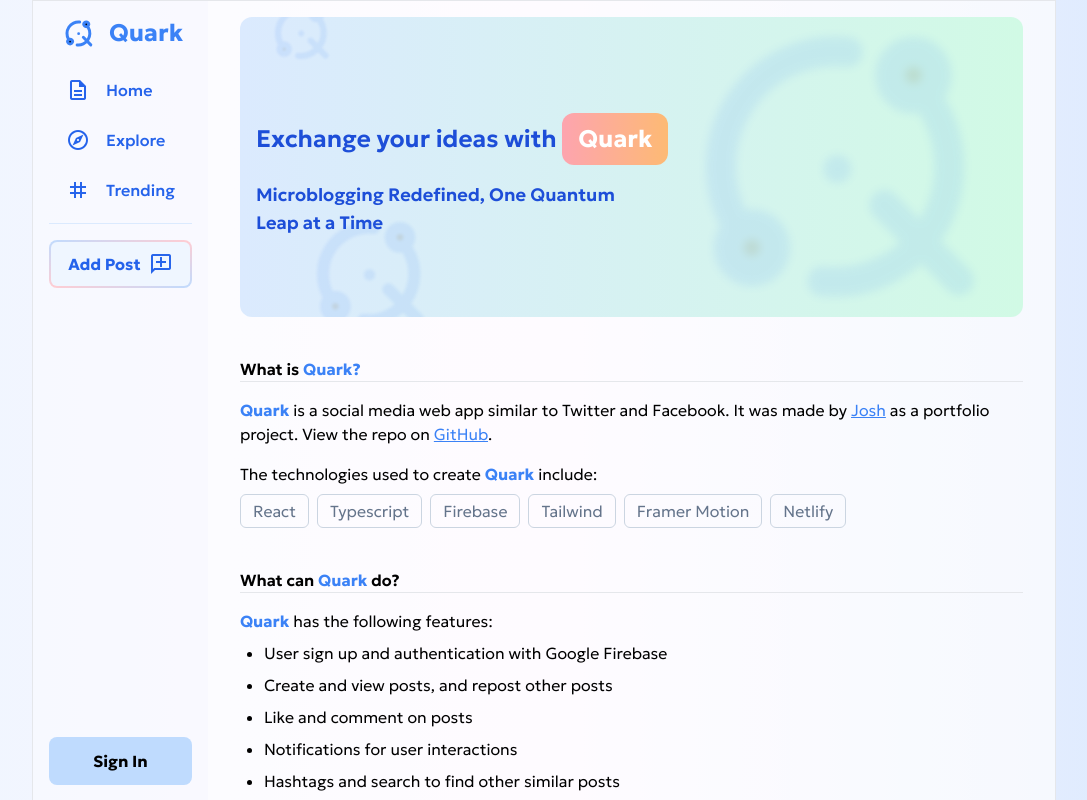
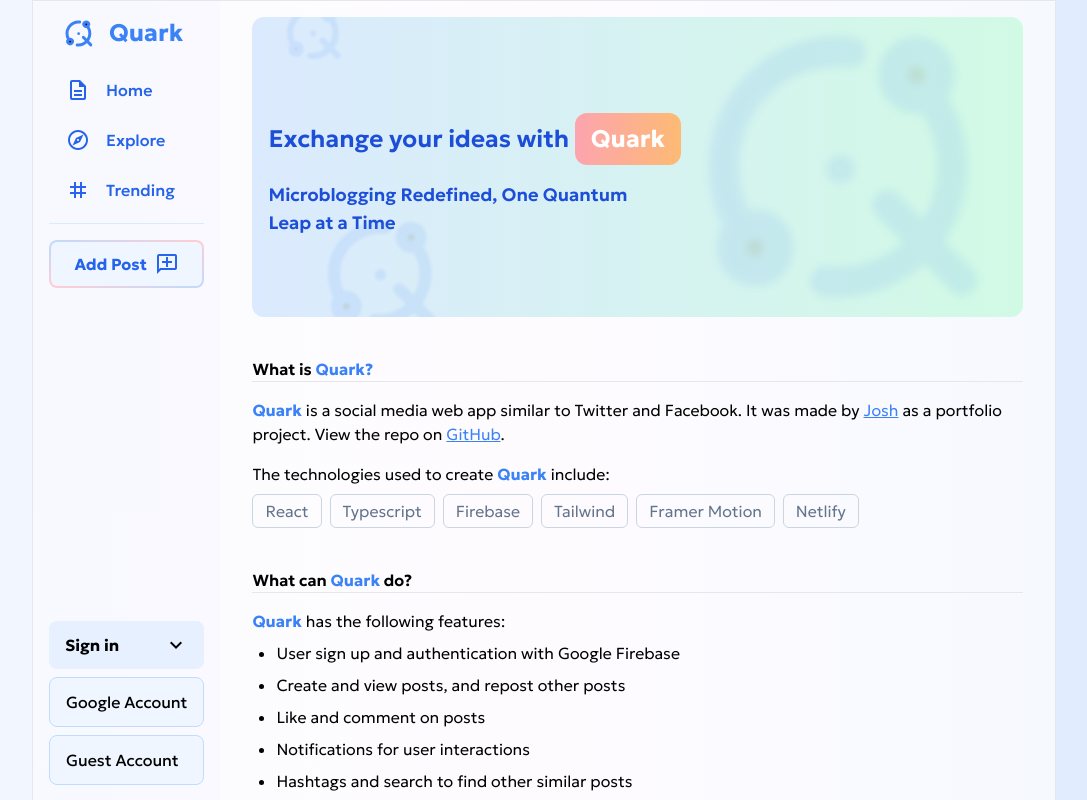
Before and after one commit to kaye360/firebase-twitter-clone, a React (Vite) app: page / in a window 1280 px wide. Shown: the top 800 px of the page, without its empty margins (96-1183 px from the left). Built offline with nearby package versions, Linux system fonts and the light colour scheme; no server answers.

Commit message:
Add guest user feature

```diff
--- a/src/components/Layout/Avatar.tsx
+++ b/src/components/Layout/Avatar.tsx
@@ -2,7 +2,7 @@
 
 
 interface AvatarProps {
-    src? : string,
+    src?       : string | null,
     className? : string
 }
 
--- a/src/components/Layout/Layout.tsx
+++ b/src/components/Layout/Layout.tsx
@@ -1,4 +1,4 @@
-import { ReactElement, useContext } from "react"
+import { ReactElement, useContext, useState } from "react"
 import { ErrorBoundary } from "react-error-boundary"
 import NavLinks from "./NavLinks"
 import { Link } from "react-router-dom"
@@ -6,8 +6,9 @@
 import QuarkSvgLogo from "./QuarkSvgLogo"
 import { AppContext } from "../../App"
 import Modal from "../../modals/Modal"
-import { signInWithGoogle } from "../../services/UserServices"
+import { signInAsGuest, signInWithGoogle } from "../../services/UserServices"
 import Avatar from "./Avatar"
+import Icon from "./Icon"
 
 
 interface LayoutProps {
@@ -103,9 +104,7 @@
     return(
         <div className="absolute top-[8px] right-4 md:static flex items-center flex-row-reverse md:flex-row gap-2 mt-auto">
 
-            { appContext?.firebaseAuth?.photoURL &&
-                <Avatar src={appContext?.firebaseAuth?.photoURL} />
-            }
+            <Avatar src={appContext?.firebaseAuth?.photoURL || null} />
 
             <div className="font-bold text-blue-600">
                 <Link to="/profile" className="hover:underline hover:text-rose-500">
@@ -124,20 +123,58 @@
 
     const appContext = useContext(AppContext)
 
+    const [isMenuOpen, setIsMenuOpen] = useState<boolean>(true)
+
+
     async function signIn() {
+
         const user = await signInWithGoogle()
-
         if( !user ) return
-
         appContext?.setUserHandle(user.handle)
     }
 
+
+    async function handleSignInAsGuest() {
+
+        const user = await signInAsGuest()
+        if( !user ) return
+        appContext?.setUserHandle(user.handle)
+    }
+
+
     return (
-        <Button
-            onClick={signIn}
-            className="absolute top-[8px] right-4 md:static bg-blue-200 hover:bg-rose-200 mt-auto justify-center"
-        >
-            Sign In
-        </Button>
+        <div className="absolute top-[8px] right-4 z-50 md:static mt-auto">
+
+            <Button onClick={() => setIsMenuOpen(!isMenuOpen)} className="mb-2 bg-blue-100 bg-opacity-60 w-full justify-end md:justify-between">
+                Sign in
+                <Icon icon="expand_less" className={` ${isMenuOpen ? 'rotate-0 md:rotate-[540deg]' :  'rotate-[540deg] md:rotate-0'} transition-all duration-1000 `} />
+            </Button>
+
+            <div className={`
+                ${isMenuOpen ? 'grid grid-rows-[1fr]' : 'grid grid-rows-[0fr]'}
+                transition-[grid-template-rows] duration-200
+            `}>
+
+                <div className="overflow-hidden grid gap-2">
+
+                    <Button
+                        onClick={signIn}
+                        className={`font-normal py-2 justify-end md:justify-start border border-blue-200 transition-all duration-[750ms] bg-blue-50 md:bg-none ${!isMenuOpen ? '-translate-y-8 md:translate-y-8' : ''} `}
+                    >
+                        Google Account
+                    </Button>
+
+                    <Button
+                        onClick={handleSignInAsGuest}
+                        className={`font-normal py-2 justify-end md:justify-start border border-blue-200 transition-all duration-[750ms] bg-blue-50 md:bg-none ${!isMenuOpen ? '-translate-y-16 md:translate-y-16' : ''} `}
+                    >
+                        Guest Account
+                    </Button>
+
+                </div>
+
+            </div>
+
+        </div>
     )
 }
--- a/src/components/Layout/NavLinks.tsx
+++ b/src/components/Layout/NavLinks.tsx
@@ -125,7 +125,9 @@
 
             onSnapshot( userRef as DocumentReference<DocumentData>, snap => {
                 const user = snap.data() as User
-                setNotificationCount( user.notificationsNew.length )
+                if( typeof user === 'object' && 'notificationsNew' in user ) {
+                    setNotificationCount( user.notificationsNew.length )
+                }
             })
         })()
     }, [auth.currentUser])
@@ -139,5 +141,7 @@
         )
     }
 
+
+    // Spacer for no 0 notifications
     return <div className="px-3 py-2 md:px-2 md:py-[3px]"></div>
 }
--- a/src/services/UserServices.tsx
+++ b/src/services/UserServices.tsx
@@ -1,4 +1,4 @@
-import { signInWithPopup, signOut } from "firebase/auth"
+import { getAuth, signInAnonymously, signInWithPopup, signOut } from "firebase/auth"
 import { auth, db, googleProvider } from "../../firebase-config"
 import { doc, getDoc, updateDoc, collection, getDocs, setDoc } from "firebase/firestore"
 import { ResponseSuccess, User, Users } from "../utils/types"
@@ -26,6 +26,45 @@
 			user = {
 				handle			 : signIn.user.email?.split('@')[0].substring(0,15) as string,
 				avatar			 : signIn.user.photoURL as string,
+				bio 			 : 'Hi! I\'m new to this app.',
+				location 		 : 'Earth',
+				notificationsNew : [],
+				notificationsOld : [],
+			}
+            await setDoc(userRef, user)
+        }
+
+		return user as User
+
+	} catch (error) {
+		return null
+	}
+}
+
+
+
+
+export async function signInAsGuest() : Promise<User | null>  {
+	try {
+		const signIn = getAuth()
+		await signInAnonymously(signIn)
+
+		if(!signIn || !signIn.currentUser ) return null
+
+        const userId : string | null = signIn.currentUser.uid
+        const userRef  				 = doc(db, "users", userId)
+        const userSnap 				 = await getDoc(userRef)
+		let user 	   				 = userSnap.data() as User
+
+        if( !userSnap.exists() ) {
+
+			const randomChars: string = crypto.randomUUID().slice(0,5)
+			const handle: string = 'guest_' + randomChars
+
+			// Create a new user in users collection if not already created
+			user = {
+				handle,
+				avatar			 : null,
 				bio 			 : 'Hi! I\'m new to this app.',
 				location 		 : 'Earth',
 				notificationsNew : [],
--- a/src/utils/types.tsx
+++ b/src/utils/types.tsx
@@ -3,7 +3,7 @@
 
 export interface User {
 	handle		     : string,
-	avatar	         : string,
+	avatar	         : string | null,
 	notificationsNew : UserNotification[],
 	notificationsOld : UserNotification[],
 	bio			 	 : string,
```
